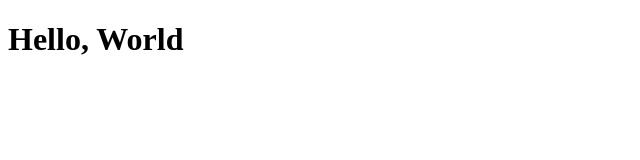
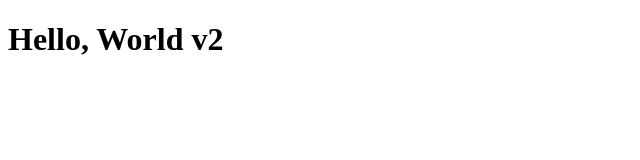
Before and after one commit to paiisedwo/learn, a plain HTML site: page index.html in a window 1280 px wide. Shown: the full height of the page, 0-640 px from the left. Drawn offline with Linux system fonts and the light colour scheme.

Commit message:
เซฟครั้งที่ 2

```diff
--- a/index.html
+++ b/index.html
@@ -6,6 +6,6 @@
     <title>Document</title>
 </head>
 <body>
-    <h1> Hello, World</h1>
+    <h1> Hello, World v2</h1>
 </body>
 </html>
```
